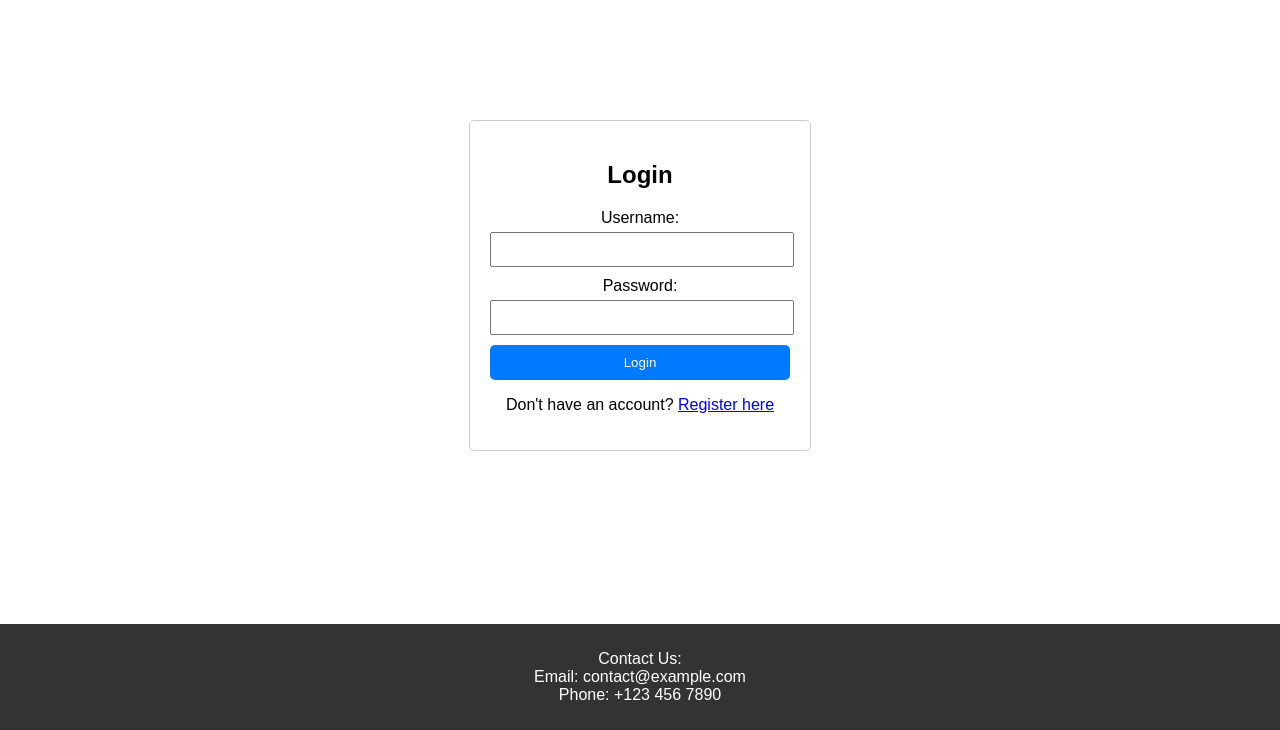
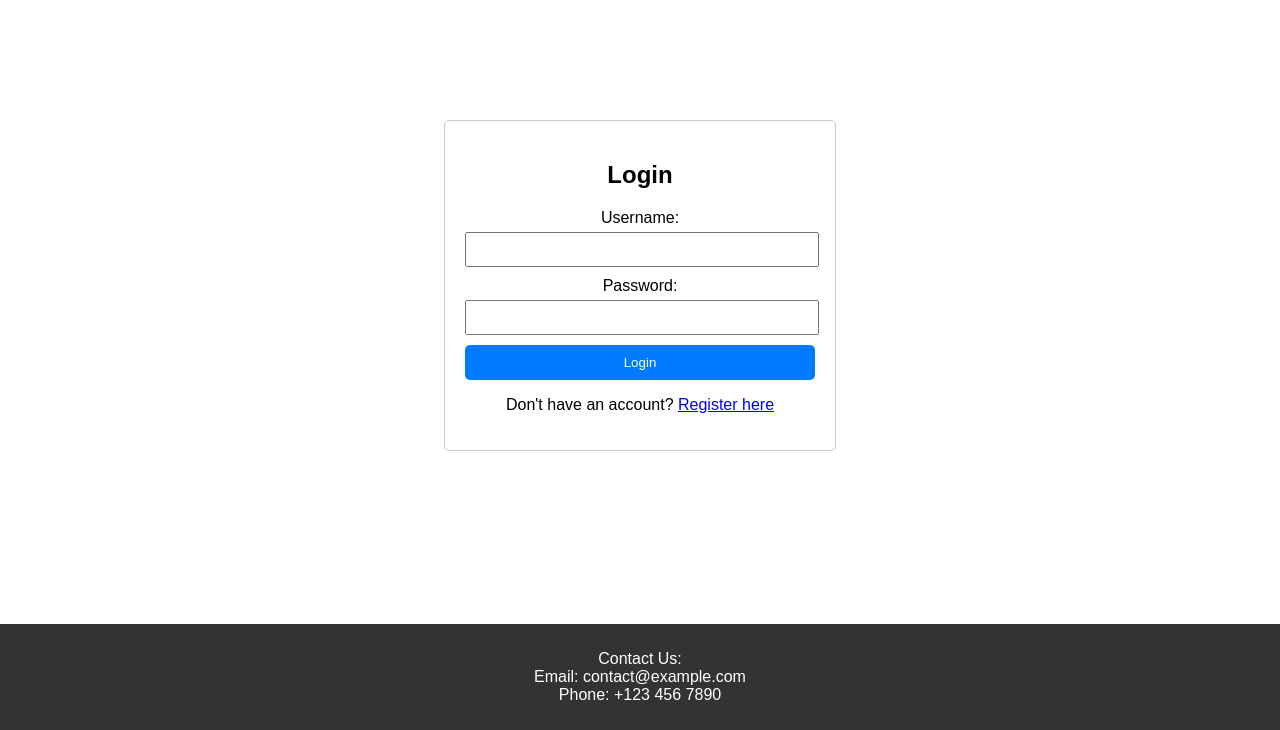
Before and after one commit to Aitzha/eLearning, a Django app: page /login/ in a window 1280 px wide. Shown: the part 70-800 px from the top of the page. Run offline with Django 5.2, Linux system fonts and the light colour scheme.

Commit message:
Improve login page

```diff
--- a/learning_platform/static/css/login.css
+++ b/learning_platform/static/css/login.css
@@ -1,5 +1,5 @@
 .auth-form {
-    max-width: 300px;
+    max-width: 350px;
     margin: 100px auto auto;
     padding: 20px;
     border: 1px solid #ccc;
@@ -28,3 +28,13 @@
     border-radius: 5px;
     cursor: pointer;
 }
+
+.success {
+    color: green;
+    font-size: 16px;
+}
+
+.error {
+    color: red;
+    font-size: 16px;
+}
--- a/learning_platform/static/css/registration.css
+++ b/learning_platform/static/css/registration.css
@@ -1,5 +1,5 @@
 .auth-form {
-    max-width: 300px;
+    max-width: 350px;
     margin: 50px auto auto;
     padding: 20px;
     border: 1px solid #ccc;
--- a/learning_platform/static/js/registration.js
+++ b/learning_platform/static/js/registration.js
@@ -24,6 +24,7 @@ document.getElementById('register-form').addEventListener('submit', function(eve
     })
     .then(response => {
         if (response.ok) {
+            localStorage.setItem('registrationSuccess', 'Registration was successful. Please log in.');
             window.location.href = '/login';
         } else {
             errorMessage.textContent = 'Username is already taken';
--- a/learning_platform/templates/login.html
+++ b/learning_platform/templates/login.html
@@ -6,7 +6,7 @@
 {% block content %}
     <div class="auth-form">
         <h2>Login</h2>
-        <form id="login-form">
+        <form id="login-form" action="/api/login/" method="post">
             <label for="username">Username:</label>
             <input type="text" id="username" name="username" required>
 
@@ -14,6 +14,8 @@
             <input type="password" id="password" name="password" required>
 
             <button type="submit">Login</button>
+            <p id="success-message" class="success"></p>
+            <p id="error-message" class="error"></p>
             <p>Don't have an account? <a href="/register">Register here</a></p>
         </form>
     </div>
```
Also changed, not shown: learning_platform/static/js/login.js (+25 -11 lines).
